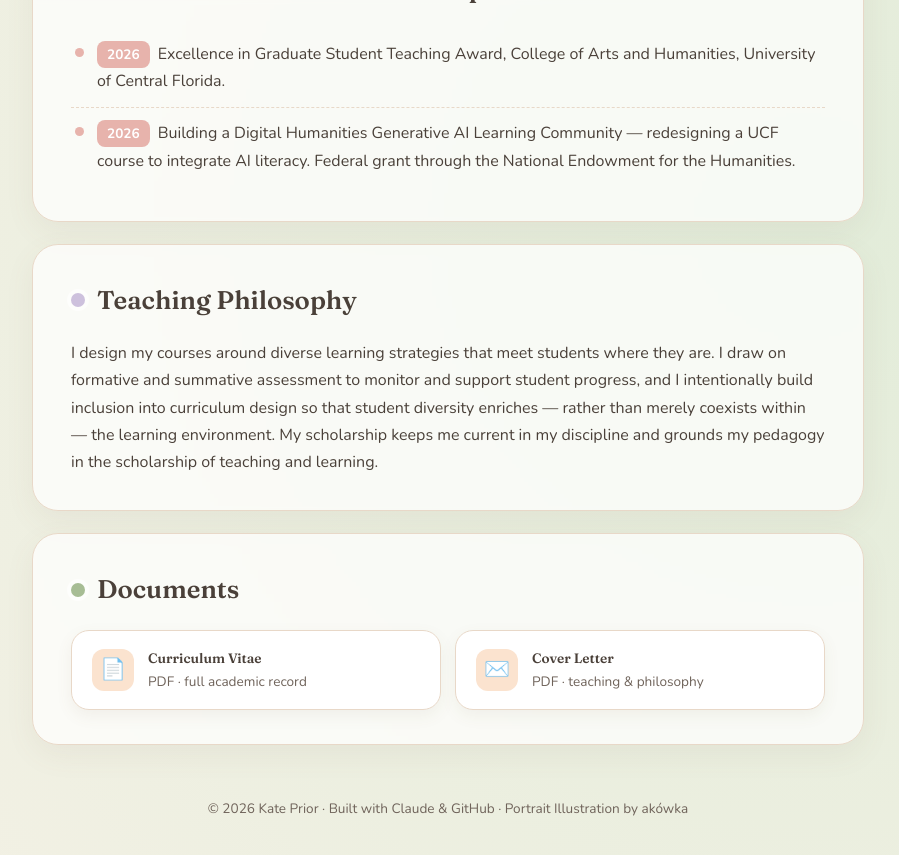
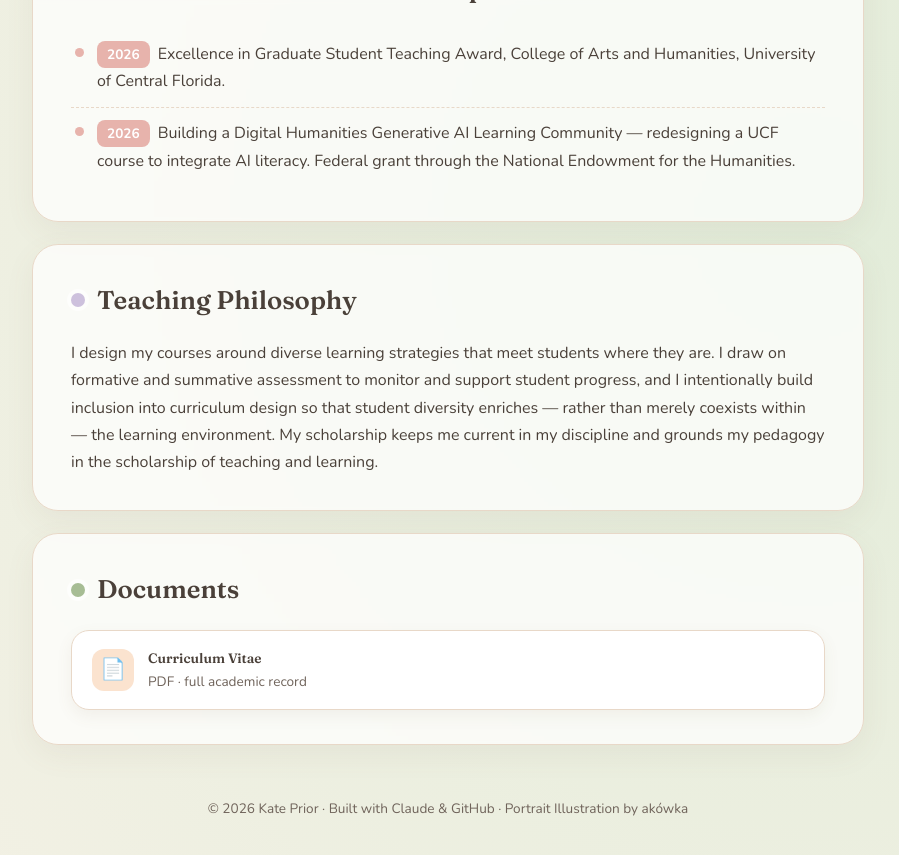
Before and after one commit to thekateprior/thekateprior.github.io, a Jekyll site: the page built from index.html, in a window 1280 px wide and 900 px high, scrolled down 3585 px. Shown: the top 855 px of the window, without its empty margins (192-1091 px from the left). Built offline with Jekyll 4.4.1, drawn with Linux system fonts in a browser that asks for light colours.

Commit message:
Remove cover letter from Documents and repo
The cover letter was only used to help generate the site and is no longer
needed. Drops the Documents card, the README link, and the PDF file.

Co-Authored-By: Claude Opus 4.8 <noreply@anthropic.com>
Claude-Session: https://claude.ai/code/session_01W4sxfrwTBe4NAeUgzJaidp

```diff
--- a/index.html
+++ b/index.html
@@ -118,10 +118,6 @@ description: Portfolio of Kate Prior — Digital Humanities scholar, educator, a
           <span class="ic">📄</span>
           <span><b>Curriculum Vitae</b><span>PDF · full academic record</span></span>
         </a>
-        <a class="doc" href="{{ '/PriorCL_VC.pdf' | relative_url }}">
-          <span class="ic">✉️</span>
-          <span><b>Cover Letter</b><span>PDF · teaching &amp; philosophy</span></span>
-        </a>
       </div>
     </section>
 
```
Also changed, not shown: README.md, 1 other file.
